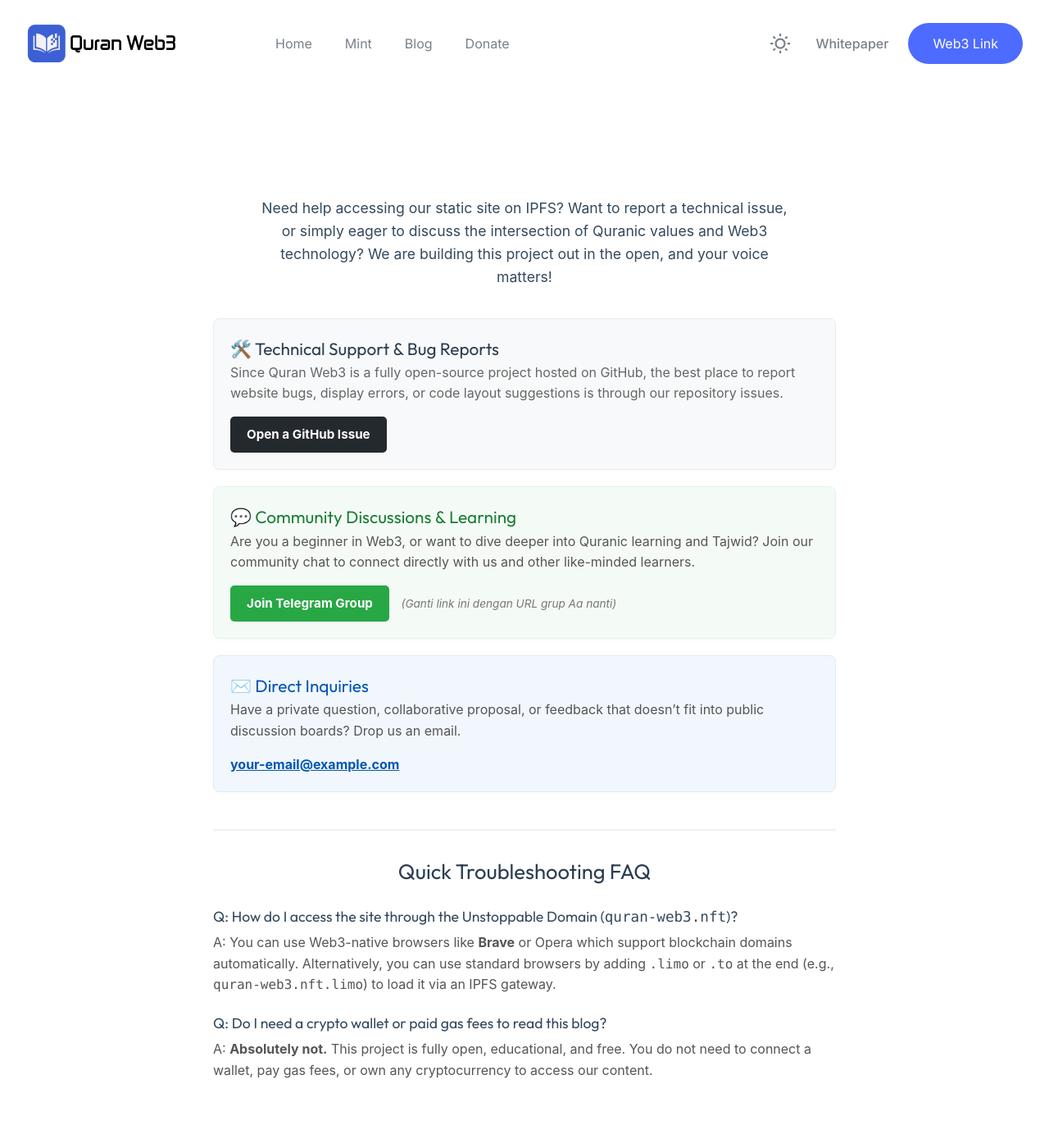
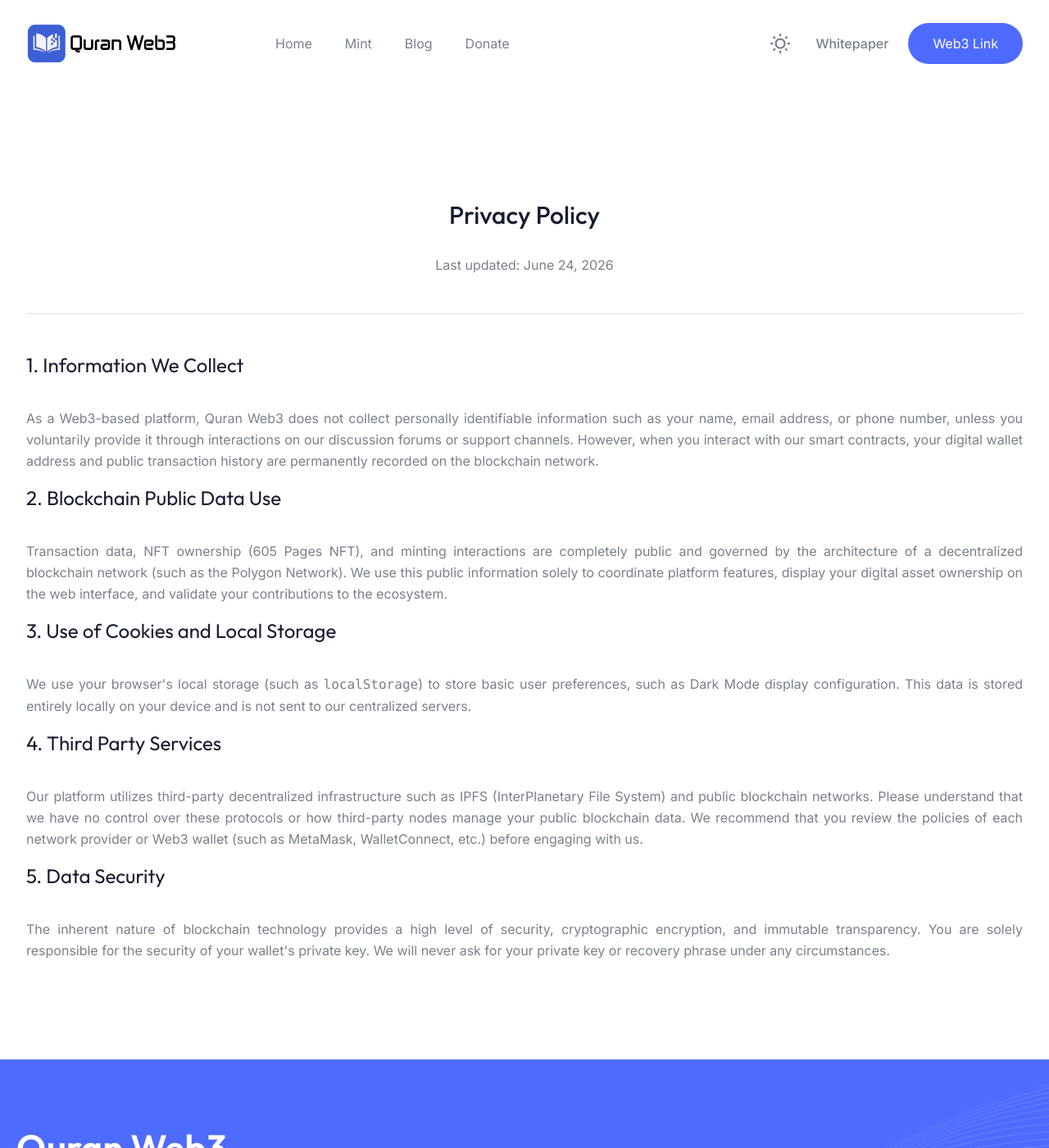
Before and after one commit to ogiest/ogiest.github.io, a Jekyll site: the page privacy-policy.html, which Jekyll copies as it is, in a window 1280 px wide and 1400 px high. Shown: the whole window at 82% size. Built offline with Jekyll 4.4.1, drawn with Linux system fonts in a browser that asks for light colours.

Commit message:
Update privacy-policy.html

```diff
--- a/privacy-policy.html
+++ b/privacy-policy.html
@@ -74,68 +74,36 @@
               <div class="tc sf yo zf kq">
                 <div class="bb ze">
                   <div class="animate_top rounded-md shadow-solid-13 bg-white dark:bg-blacksection border border-stroke dark:border-strokedark p-7.5 md:p-10">
-                      <div class="support-container" style="max-width: 800px; margin: 0 auto; padding: 40px 20px; font-family: -apple-system, BlinkMacSystemFont, 'Segoe UI', Roboto, Helvetica, Arial, sans-serif; color: #333; line-height: 1.6;">
-                          <section style="margin-bottom: 35px; text-align: center;">
-                              <p style="font-size: 1.1rem; color: #34495e; max-width: 650px; margin: 0 auto;">
-                                  Need help accessing our static site on IPFS? Want to report a technical issue, or simply eager to discuss the intersection of Quranic values and Web3 technology? We are building this project out in the open, and your voice matters!
+
+                    <h1 style="text-align: center;" class="ek vj 2xl:ud-text-title-lg kk wm nb gb">Privacy Policy</h1>
+                    <p style="text-align: center;" class="ob">Last updated: June 24, 2026</p>
+                    <hr class="cb ch pm" />
+
+                    <h3 class="kk wm tj ec">1. Information We Collect</h3>
+                    <p style="text-align: justify;" class="ob">
+                      As a Web3-based platform, Quran Web3 does not collect personally identifiable information such as your name, email address, or phone number, unless you voluntarily provide it through interactions on our discussion forums or support channels. However, when you interact with our smart contracts, your digital wallet address and public transaction history are permanently recorded on the blockchain network.
                     </p>
-                          </section>
 
-                          <div class="support-channels" style="margin-bottom: 45px;">
-                              <div style="background-color: #f8f9fa; border: 1px solid #e9ecef; border-radius: 8px; padding: 20px; margin-bottom: 20px; box-shadow: 0 2px 4px rgba(0,0,0,0.02);">
-                                  <h3 style="color: #2c3e50; margin-top: 0; font-size: 1.3rem;">
-                                      🛠️ Technical Support & Bug Reports
-                                  </h3>
-                                  <p style="color: #666; margin-bottom: 15px;">
-                                      Since Quran Web3 is a fully open-source project hosted on GitHub, the best place to report website bugs, display errors, or code layout suggestions is through our repository issues.
+                    <h3 class="kk wm tj ec jc">2. Blockchain Public Data Use</h3>
+                    <p style="text-align: justify;" class="ob">
+                      Transaction data, NFT ownership (605 Pages NFT), and minting interactions are completely public and governed by the architecture of a decentralized blockchain network (such as the Polygon Network). We use this public information solely to coordinate platform features, display your digital asset ownership on the web interface, and validate your contributions to the ecosystem.
                     </p>
-                                  <a href="https://github.com/quran-web3/quran-web3.github.io/issues" target="_blank" style="display: inline-block; background-color: #24292e; color: #fff; padding: 10px 20px; border-radius: 5px; text-decoration: none; font-weight: bold; font-size: 0.95rem;">Open a GitHub Issue</a>
-                              </div>
 
-                              <div style="background-color: #f4fbf7; border: 1px solid #e1f5eb; border-radius: 8px; padding: 20px; margin-bottom: 20px; box-shadow: 0 2px 4px rgba(0,0,0,0.02);">
-                                  <h3 style="color: #1e7e34; margin-top: 0; font-size: 1.3rem;">
-                                      💬 Community Discussions & Learning
-                                  </h3>
-                                  <p style="color: #555; margin-bottom: 15px;">
-                                      Are you a beginner in Web3, or want to dive deeper into Quranic learning and Tajwid? Join our community chat to connect directly with us and other like-minded learners.
+                    <h3 class="kk wm tj ec jc">3. Use of Cookies and Local Storage</h3>
+                    <p style="text-align: justify;" class="ob">
+                      We use your browser's local storage (such as <code>localStorage</code>) to store basic user preferences, such as Dark Mode display configuration. This data is stored entirely locally on your device and is not sent to our centralized servers.
                     </p>
-                                  <a href="#" style="display: inline-block; background-color: #28a745; color: #fff; padding: 10px 20px; border-radius: 5px; text-decoration: none; font-weight: bold; font-size: 0.95rem; margin-right: 10px;">Join Telegram Group</a>
-                                  <span style="color: #777; font-size: 0.85rem; font-style: italic;">(Ganti link ini dengan URL grup Aa nanti)</span>
-                              </div>
 
-                              <div style="background-color: #f1f7fc; border: 1px solid #deecf7; border-radius: 8px; padding: 20px; box-shadow: 0 2px 4px rgba(0,0,0,0.02);">
-                                  <h3 style="color: #0056b3; margin-top: 0; font-size: 1.3rem;">
-                                      ✉️ Direct Inquiries
-                                  </h3>
-                                  <p style="color: #555; margin-bottom: 15px;">
-                                      Have a private question, collaborative proposal, or feedback that doesn’t fit into public discussion boards? Drop us an email.
+                    <h3 class="kk wm tj ec jc">4. Third Party Services</h3>
+                    <p style="text-align: justify;" class="ob">
+                      Our platform utilizes third-party decentralized infrastructure such as IPFS (InterPlanetary File System) and public blockchain networks. Please understand that we have no control over these protocols or how third-party nodes manage your public blockchain data. We recommend that you review the policies of each network provider or Web3 wallet (such as MetaMask, WalletConnect, etc.) before engaging with us.
                     </p>
-                                  <a href="mailto:your-email@example.com" style="color: #0056b3; font-weight: bold; text-decoration: underline;">your-email@example.com</a>
-                              </div>
-                          </div>
 
-                          <section style="border-top: 2px solid #f0f0f0; padding-top: 30px;">
-                              <h2 style="color: #2c3e50; font-size: 1.6rem; margin-bottom: 20px; text-align: center;">Quick Troubleshooting FAQ</h2>
+                    <h3 class="kk wm tj ec jc">5. Data Security</h3>
+                    <p style="text-align: justify;" class="ob">
+                      The inherent nature of blockchain technology provides a high level of security, cryptographic encryption, and immutable transparency. You are solely responsible for the security of your wallet's private key. We will never ask for your private key or recovery phrase under any circumstances.
+                    </p>
 
-                              <div style="margin-bottom: 20px;">
-                                  <h4 style="color: #34495e; margin-bottom: 5px; font-size: 1.1rem;">Q: How do I access the site through the Unstoppable Domain (<code>quran-web3.nft</code>)?</h4>
-                                  <p style="color: #555; margin-top: 0;">
-                                      A: You can use Web3-native browsers like <strong>Brave</strong> or Opera which support blockchain domains automatically. Alternatively, you can use standard browsers by adding <code>.limo</code> or <code>.to</code> at the end (e.g., <code>quran-web3.nft.limo</code>) to load it via an IPFS gateway.
-                                  </p>
-                              </div>
-
-                              <div style="margin-bottom: 20px;">
-                                  <h4 style="color: #34495e; margin-bottom: 5px; font-size: 1.1rem;">Q: Do I need a crypto wallet or paid gas fees to read this blog?</h4>
-                                  <p style="color: #555; margin-top: 0;">
-                                      A: <strong>Absolutely not.</strong> This project is fully open, educational, and free. You do not need to connect a wallet, pay gas fees, or own any cryptocurrency to access our content.
-                                  </p>
-                              </div>
-                          </section>
-                      </div>
-                    </div>
-                  </div>
-                 </div>
-                </div>
                   </div>
                 </div>
               </div>
```
Lines whose indentation alone changed are shown as unchanged.
